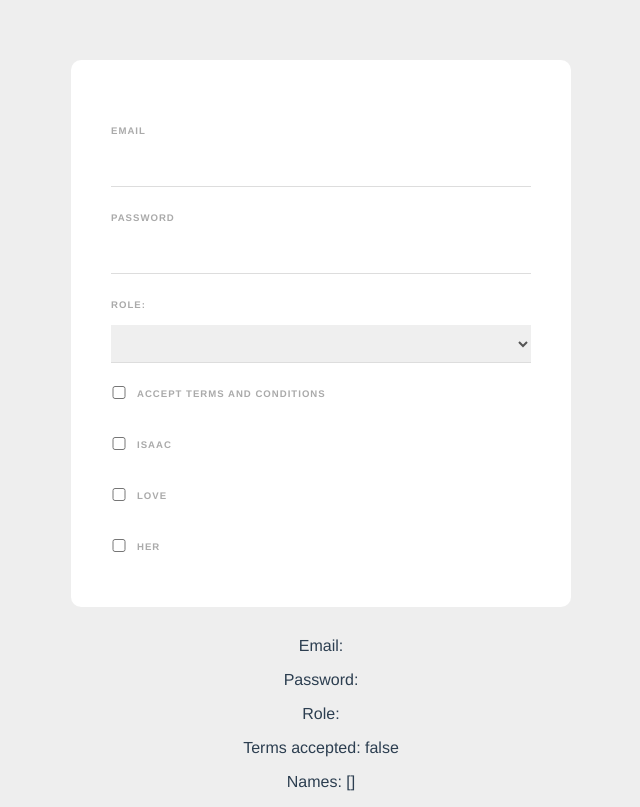
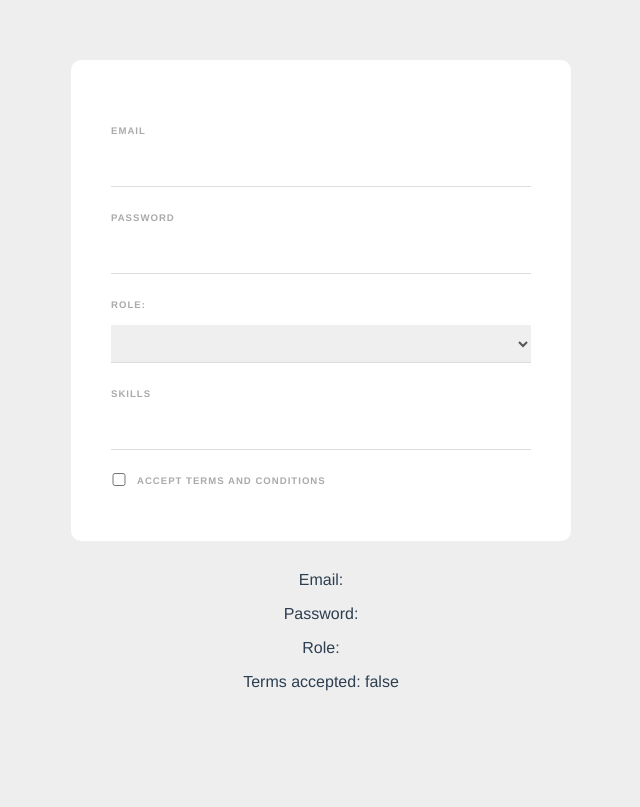
Before and after one commit to codigoisaac/vue-web-form, a Vue app: page / in a window 1280 px wide. Shown: the whole page, without its empty margins (319-959 px from the left). Built offline with nearby package versions, Linux system fonts and the light colour scheme.

Commit message:
Keyborad events, keyboard event modifiers, adding skills

```diff
--- a/src/components/SignupForm.vue
+++ b/src/components/SignupForm.vue
@@ -12,22 +12,15 @@
       <option value="designer">Web Designer</option>
     </select>
 
+    <label>Skills</label>
+    <input type="text" v-model="tempSkill" @keyup="addSkill" />
+    <div v-for="skill in skills" :key="skill" class="pill">
+      {{ skill }}
+    </div>
+
     <div class="terms">
       <input type="checkbox" v-model="terms" required />
       <label>Accept terms and conditions</label>
-    </div>
-
-    <div>
-      <input type="checkbox" value="isaac" v-model="names" />
-      <label>Isaac</label>
-    </div>
-    <div>
-      <input type="checkbox" value="love" v-model="names" />
-      <label>Love</label>
-    </div>
-    <div>
-      <input type="checkbox" value="her" v-model="names" />
-      <label>Her</label>
     </div>
   </form>
 
@@ -35,7 +28,6 @@
   <p>Password: {{ password }}</p>
   <p>Role: {{ role }}</p>
   <p>Terms accepted: {{ terms }}</p>
-  <p>Names: {{ names }}</p>
 </template>
 
 <script>
@@ -46,8 +38,22 @@ export default {
       password: "",
       role: "",
       terms: false,
-      names: [],
+      tempSkill: "",
+      skills: [],
     };
+  },
+  methods: {
+    addSkill(e) {
+      if ((e.key === "," || e.key === "Enter") && this.tempSkill) {
+        const val =
+          e.key === "," ? this.tempSkill.slice(0, -1) : this.tempSkill;
+
+        if (!this.skills.includes(val)) {
+          this.skills.push(val);
+        }
+        this.tempSkill = "";
+      }
+    },
   },
 };
 </script>
```
